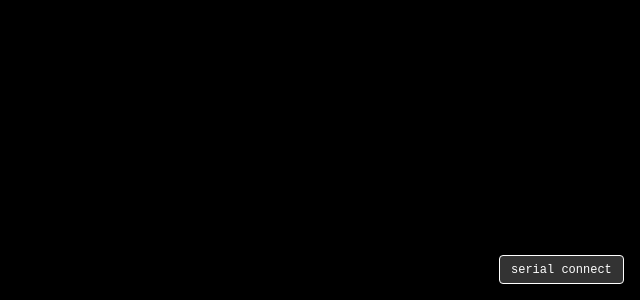
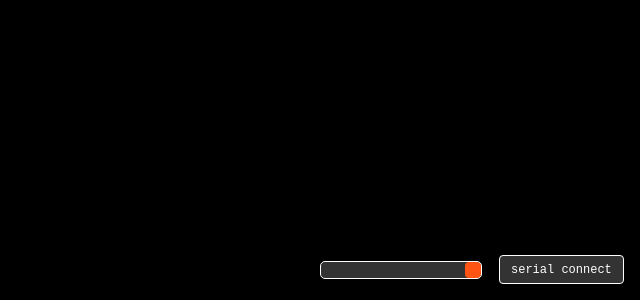
Before and after one commit to komputer-space/type-komputer, a website built with Vite: page index.html in a window 1280 px wide. Shown: the part 500-800 px from the top of the page, without its empty margins (640-1280 px from the left). Built offline with nearby package versions, Linux system fonts and the light colour scheme; files whose address does not match are found by name.

Commit message:
add refrence image and font size parameter

```diff
--- a/index.html
+++ b/index.html
@@ -13,6 +13,15 @@
     </div>
     <div class="ui-container ui-bottom">
       <div class="ui-panel ui-panel-horizontal">
+        <input
+          class="slider"
+          id="parameter-slider"
+          type="range"
+          min="0"
+          max="1"
+          step="0.05"
+          value="50"
+        />
         <button id="serial-button">serial connect</button>
       </div>
     </div>
--- /dev/null
+++ b/src/ParameterInput.js
@@ -0,0 +1,13 @@
+export class ParameterInput {
+  constructor(applyParameterCallback) {
+    this.applyParameterCallback = applyParameterCallback;
+    this.guiSlider = document.getElementById("parameter-slider");
+    this.guiSlider.oninput = (e) => this.processInput(e);
+    this.value = 50;
+  }
+
+  processInput(e) {
+    this.value = this.guiSlider.value;
+    this.applyParameterCallback(this.value);
+  }
+}
--- a/src/TypeComputer.js
+++ b/src/TypeComputer.js
@@ -1,5 +1,8 @@
 import { PaperScope } from "paper";
 import { randomInt } from "./helpers";
+import { ReferenceImage } from "./ReferenceImage";
+import { FileImporter } from "./FileImporter";
+import { ParameterInput } from "./ParameterInput";
 
 const PAPER = new PaperScope();
 
@@ -29,6 +32,10 @@ export class TypeComputer {
 
     document.oncontextmenu = (e) => e.preventDefault();
     PAPER.tool = this.activeTool;
+
+    this.parameterInput = new ParameterInput((param) => {
+      this.setFontSize(param * 500 + 20);
+    });
   }
 
   update() {}
--- a/src/styles/fonts.css
+++ b/src/styles/fonts.css
@@ -21,7 +21,6 @@
   font-family: "Astloch";
   font-weight: 500;
   src: url(/fonts/Astloch-Bold.woff2) format("woff2");
-  src: url(/fonts/Astloch-Bold.ttf) format("truetype");
 }
 
 @font-face {
@@ -40,12 +39,10 @@
   font-family: "Crimson";
   font-weight: 500;
   src: url(/fonts/CrimsonPro-VariableFont_wght.woff2) format("woff2");
-  src: url(/fonts/CrimsonPro-Medium.ttf) format("truetype");
 }
 
 @font-face {
   font-family: "Instrument";
   font-weight: 500;
   src: url(/fonts/InstrumentSerif-Regular.woff2) format("woff2");
-  src: url(/fonts/InstrumentSerif-Regular.ttf) format("truetype");
 }
--- a/src/styles/ui.scss
+++ b/src/styles/ui.scss
@@ -25,6 +25,7 @@
 
   &.ui-panel-horizontal {
     flex-direction: row;
+    align-items: center;
   }
 
   &.ui-panel-vertical {
@@ -53,6 +54,40 @@ button:hover {
   color: black;
 }
 
+.slider {
+  -webkit-appearance: none; /* Override default CSS styles */
+  appearance: none;
+  width: 10rem; /* Full-width */
+  height: 1rem; /* Specified height */
+  background-color: rgba(255, 255, 255, 0.2);
+  outline: 1px solid white; /* Remove outline */
+  border-radius: 4px;
+  transition: all 0.2s ease-out;
+}
+
+/* Mouse-over effects */
+.slider:hover {
+  background-color: rgba(255, 255, 255, 0.5);
+}
+
+/* The slider handle (use -webkit- (Chrome, Opera, Safari, Edge) and -moz- (Firefox) to override default look) */
+.slider::-webkit-slider-thumb {
+  -webkit-appearance: none; /* Override default look */
+  appearance: none;
+  width: 1rem; /* Set a specific slider handle width */
+  height: 1rem; /* Slider handle height */
+  background: #ff5414; /* Green background */
+  border-radius: 4px;
+  cursor: pointer; /* Cursor on hover */
+}
+
+.slider::-moz-range-thumb {
+  width: 1rem; /* Set a specific slider handle width */
+  height: 1rem; /* Slider handle height */
+  background: #ff5414; /* Green background */
+  cursor: pointer; /* Cursor on hover */
+}
+
 // --- debug layer
 
 #debug-layer {
```
